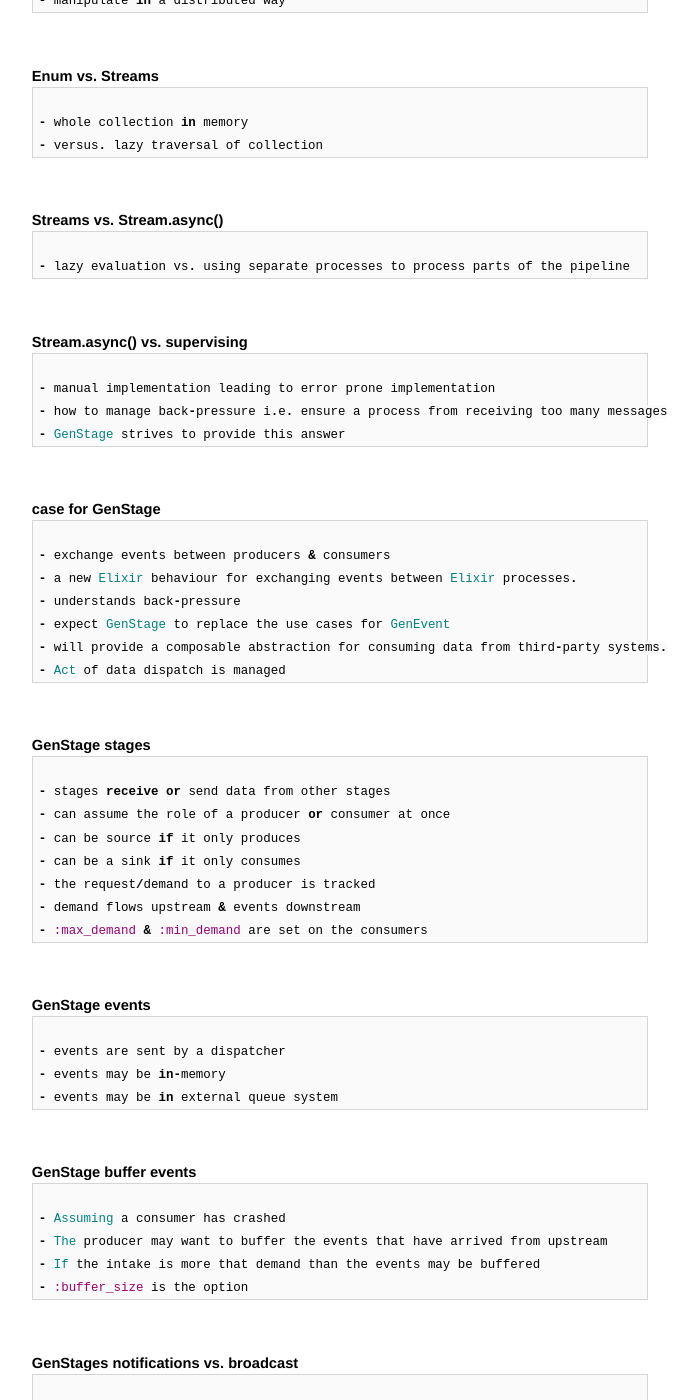
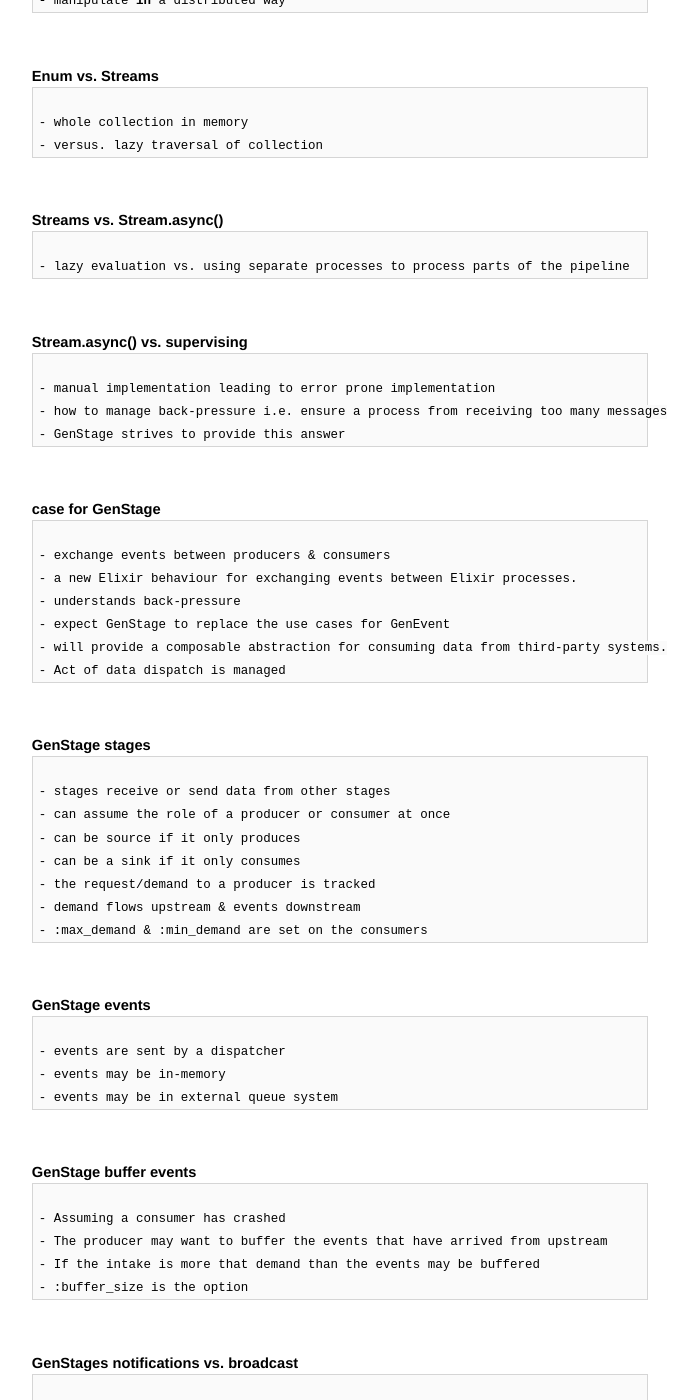
Before and after one commit to AmitKumarDas/amitkumardas.github.io, a Jekyll site: the page built from _posts/2016-02-01-learn-erlang-elixir-from-code-sample-part-1.md, in a window 1280 px wide and 1400 px high, scrolled down 3050 px. Shown: the whole window, without its empty margins (300-997 px from the left). Built offline with Jekyll 4.4.1, drawn with Linux system fonts in a browser that asks for light colours; some of the changed text lies outside the part shown.

Commit message:
Update 2016-02-01-learn-erlang-elixir-from-code-sample-part-1.md

````diff
--- a/_posts/2016-02-01-learn-erlang-elixir-from-code-sample-part-1.md
+++ b/_posts/2016-02-01-learn-erlang-elixir-from-code-sample-part-1.md
@@ -171,7 +171,7 @@ Enum.map [1, 2, 3, 4], &Math.square/1
 
 ### Enum vs. Streams
 
-```elixir
+```
 
 - whole collection in memory
 - versus. lazy traversal of collection
@@ -181,7 +181,7 @@ Enum.map [1, 2, 3, 4], &Math.square/1
 
 ### Streams vs. Stream.async()
 
-```elixir
+```
 
 - lazy evaluation vs. using separate processes to process parts of the pipeline
 ```
@@ -190,7 +190,7 @@ Enum.map [1, 2, 3, 4], &Math.square/1
 
 ### Stream.async() vs. supervising
 
-```elixir
+```
 
 - manual implementation leading to error prone implementation
 - how to manage back-pressure i.e. ensure a process from receiving too many messages
@@ -201,7 +201,7 @@ Enum.map [1, 2, 3, 4], &Math.square/1
 
 ### case for **GenStage**
 
-```elixir
+```
 
 - exchange events between producers & consumers
 - a new Elixir behaviour for exchanging events between Elixir processes.
@@ -215,7 +215,7 @@ Enum.map [1, 2, 3, 4], &Math.square/1
 
 ### **GenStage** stages
 
-```elixir
+```
 
 - stages receive or send data from other stages
 - can assume the role of a producer or consumer at once
@@ -230,7 +230,7 @@ Enum.map [1, 2, 3, 4], &Math.square/1
 
 ### **GenStage** events
 
-```elixir
+```
 
 - events are sent by a dispatcher
 - events may be in-memory
@@ -241,7 +241,7 @@ Enum.map [1, 2, 3, 4], &Math.square/1
 
 ### **GenStage** buffer events
 
-```elixir
+```
 
 - Assuming a consumer has crashed
 - The producer may want to buffer the events that have arrived from upstream
@@ -253,7 +253,7 @@ Enum.map [1, 2, 3, 4], &Math.square/1
 
 ### **GenStages** notifications vs. broadcast
 
-```elixir
+```
 
 - send notifications to all consumers
 - out-of-band information
@@ -264,7 +264,7 @@ Enum.map [1, 2, 3, 4], &Math.square/1
 
 ### GenServer
 
-```erlang
+```
 
 - provides the client-server interaction bits
 - has standard set of interface functions
````
